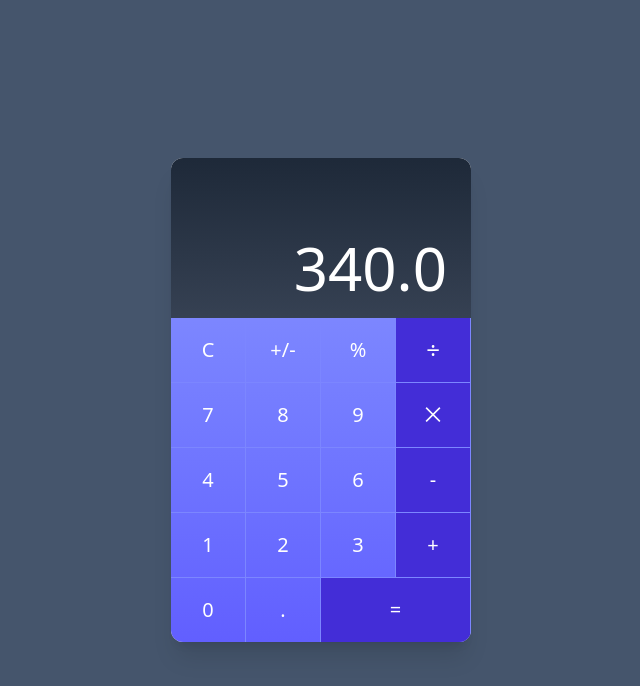
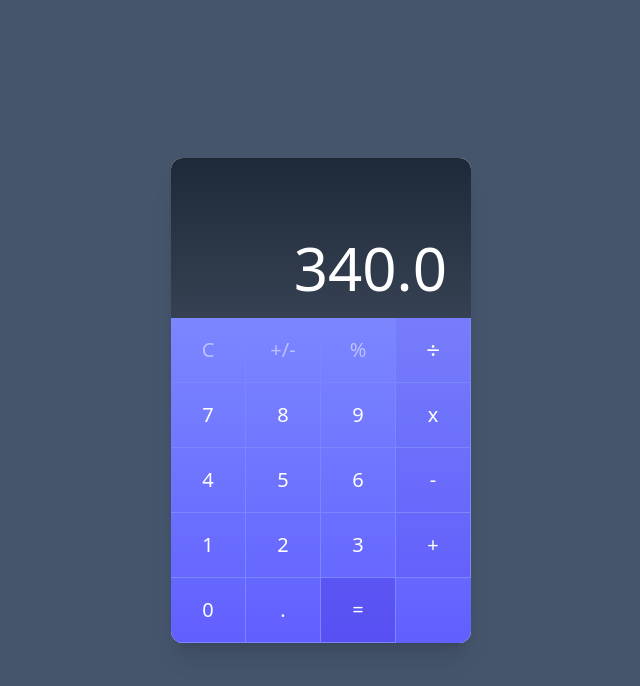
Before and after one commit to PhoenixDwarf/Angular-calculator, an Angular app: page /calculator in a window 1280 px wide. Shown: the top 686 px of the page, without its empty margins (319-959 px from the left). Built offline with nearby package versions, Linux system fonts and the light colour scheme.

Commit message:
feat: refactor calculator button component and update usage in calculator view

```diff
--- /dev/null
+++ b/src/app/calculator/components/calculator-button/calculator-button.css
@@ -0,0 +1,8 @@
+/* This is one way TAILWINDCSS help us applying multiple classes within a custom rule/selector */
+/* For this case, it was not useful since it overrides other classes conditionally applied in the html */
+
+/* @reference "tailwindcss";
+
+button {
+  @apply w-full h-16 outline-none focus:outline-none hover:bg-indigo-700/20 text-white/50 text-xl font-light;
+} */
--- a/src/app/calculator/components/calculator-button/calculator-button.html
+++ b/src/app/calculator/components/calculator-button/calculator-button.html
@@ -1,5 +1,12 @@
 <button
-  class="w-full h-16 outline-none focus:outline-none hover:bg-indigo-700 hover:bg-opacity-20 text-white text-opacity-50 text-xl font-light"
+  class="w-full h-16 outline-none focus:outline-none hover:bg-indigo-700/20 font-light cursor-pointer text-white"
+  [ngClass]="{
+    'text-2xl': division(),
+    'text-xl': !division(),
+    'bg-indigo-700/10': command(),
+    'text-white/50': firstRow() && !division(),
+    'bg-indigo-700/30 hover:bg-indigo-700/40': doubleSize(),
+  }"
 >
   <ng-content />
 </button>
--- a/src/app/calculator/components/calculator-button/calculator-button.ts
+++ b/src/app/calculator/components/calculator-button/calculator-button.ts
@@ -1,11 +1,22 @@
-import { ChangeDetectionStrategy, Component } from '@angular/core';
+import { NgClass } from '@angular/common';
+import { booleanAttribute, ChangeDetectionStrategy, Component, input } from '@angular/core';
 
 @Component({
   selector: 'calculator-button',
-  imports: [],
+  imports: [NgClass],
   templateUrl: './calculator-button.html',
+  styleUrl: './calculator-button.css',
+  // New way of doing host bindings, no need for decorator and additional code!
   host: {
     class: 'w-1/4 border-r border-b border-indigo-400',
+    '[class.w-2/4]': 'doubleSize()',
   },
 })
-export class CalculatorButton {}
+export class CalculatorButton {
+  // booleanAttribute
+  // Transforms a value (typically a string) to a boolean. Intended to be used as a transform function of an input.
+  public command = input(false, { transform: booleanAttribute });
+  public firstRow = input(false, { transform: booleanAttribute });
+  public division = input(false, { transform: booleanAttribute });
+  public doubleSize = input(false, { transform: booleanAttribute });
+}
--- a/src/app/calculator/components/calculator/calculator.html
+++ b/src/app/calculator/components/calculator/calculator.html
@@ -6,136 +6,32 @@
 </div>
 <div class="w-full bg-linear-to-b from-indigo-400 to-indigo-500">
   <div class="flex w-full">
-    <!-- <div class="w-1/4 border-r border-b border-indigo-400">
-      <button
-        class="w-full h-16 outline-none focus:outline-none hover:bg-indigo-700 hover:bg-opacity-20 text-white text-opacity-50 text-xl font-light"
-      >
-        C
-      </button>
-    </div> -->
-    <calculator-button> C </calculator-button>
-    <calculator-button> +/- </calculator-button>
-    <calculator-button> % </calculator-button>
-    <!-- <calculator-button> ÷ </calculator-button> -->
-    <div class="w-1/4 border-r border-b border-indigo-400">
-      <button
-        class="w-full h-16 outline-none focus:outline-none bg-indigo-700 bg-opacity-10 hover:bg-opacity-20 text-white text-2xl font-light"
-      >
-        ÷
-      </button>
-    </div>
+    <calculator-button firstRow> C </calculator-button>
+    <calculator-button firstRow> +/- </calculator-button>
+    <calculator-button firstRow> % </calculator-button>
+    <calculator-button firstRow command division> ÷ </calculator-button>
   </div>
   <div class="flex w-full">
-    <div class="w-1/4 border-r border-b border-indigo-400">
-      <button
-        class="w-full h-16 outline-none focus:outline-none hover:bg-indigo-700 hover:bg-opacity-20 text-white text-xl font-light"
-      >
-        7
-      </button>
-    </div>
-    <div class="w-1/4 border-r border-b border-indigo-400">
-      <button
-        class="w-full h-16 outline-none focus:outline-none hover:bg-indigo-700 hover:bg-opacity-20 text-white text-xl font-light"
-      >
-        8
-      </button>
-    </div>
-    <div class="w-1/4 border-r border-b border-indigo-400">
-      <button
-        class="w-full h-16 outline-none focus:outline-none hover:bg-indigo-700 hover:bg-opacity-20 text-white text-xl font-light"
-      >
-        9
-      </button>
-    </div>
-    <div class="w-1/4 border-r border-b border-indigo-400">
-      <button
-        class="w-full h-16 outline-none focus:outline-none bg-indigo-700 bg-opacity-10 hover:bg-opacity-20 text-white text-xl font-light"
-      >
-        ⨉
-      </button>
-    </div>
+    <calculator-button> 7 </calculator-button>
+    <calculator-button> 8 </calculator-button>
+    <calculator-button> 9 </calculator-button>
+    <calculator-button command> x </calculator-button>
   </div>
   <div class="flex w-full">
-    <div class="w-1/4 border-r border-b border-indigo-400">
-      <button
-        class="w-full h-16 outline-none focus:outline-none hover:bg-indigo-700 hover:bg-opacity-20 text-white text-xl font-light"
-      >
-        4
-      </button>
-    </div>
-    <div class="w-1/4 border-r border-b border-indigo-400">
-      <button
-        class="w-full h-16 outline-none focus:outline-none hover:bg-indigo-700 hover:bg-opacity-20 text-white text-xl font-light"
-      >
-        5
-      </button>
-    </div>
-    <div class="w-1/4 border-r border-b border-indigo-400">
-      <button
-        class="w-full h-16 outline-none focus:outline-none hover:bg-indigo-700 hover:bg-opacity-20 text-white text-xl font-light"
-      >
-        6
-      </button>
-    </div>
-    <div class="w-1/4 border-r border-b border-indigo-400">
-      <button
-        class="w-full h-16 outline-none focus:outline-none bg-indigo-700 bg-opacity-10 hover:bg-opacity-20 text-white text-xl font-light"
-      >
-        -
-      </button>
-    </div>
+    <calculator-button> 4 </calculator-button>
+    <calculator-button> 5 </calculator-button>
+    <calculator-button> 6 </calculator-button>
+    <calculator-button command> - </calculator-button>
   </div>
   <div class="flex w-full">
-    <div class="w-1/4 border-r border-b border-indigo-400">
-      <button
-        class="w-full h-16 outline-none focus:outline-none hover:bg-indigo-700 hover:bg-opacity-20 text-white text-xl font-light"
-      >
-        1
-      </button>
-    </div>
-    <div class="w-1/4 border-r border-b border-indigo-400">
-      <button
-        class="w-full h-16 outline-none focus:outline-none hover:bg-indigo-700 hover:bg-opacity-20 text-white text-xl font-light"
-      >
-        2
-      </button>
-    </div>
-    <div class="w-1/4 border-r border-b border-indigo-400">
-      <button
-        class="w-full h-16 outline-none focus:outline-none hover:bg-indigo-700 hover:bg-opacity-20 text-white text-xl font-light"
-      >
-        3
-      </button>
-    </div>
-    <div class="w-1/4 border-r border-b border-indigo-400">
-      <button
-        class="w-full h-16 outline-none focus:outline-none bg-indigo-700 bg-opacity-10 hover:bg-opacity-20 text-white text-xl font-light"
-      >
-        +
-      </button>
-    </div>
+    <calculator-button> 1 </calculator-button>
+    <calculator-button> 2 </calculator-button>
+    <calculator-button> 3 </calculator-button>
+    <calculator-button command> + </calculator-button>
   </div>
   <div class="flex w-full">
-    <div class="w-1/4 border-r border-indigo-400">
-      <button
-        class="w-full h-16 outline-none focus:outline-none hover:bg-indigo-700 hover:bg-opacity-20 text-white text-xl font-light"
-      >
-        0
-      </button>
-    </div>
-    <div class="w-1/4 border-r border-indigo-400">
-      <button
-        class="w-full h-16 outline-none focus:outline-none hover:bg-indigo-700 hover:bg-opacity-20 text-white text-xl font-light"
-      >
-        .
-      </button>
-    </div>
-    <div class="w-2/4 border-r border-indigo-400">
-      <button
-        class="w-full h-16 outline-none focus:outline-none bg-indigo-700 bg-opacity-30 hover:bg-opacity-40 text-white text-xl font-light"
-      >
-        =
-      </button>
-    </div>
+    <calculator-button> 0 </calculator-button>
+    <calculator-button> . </calculator-button>
+    <calculator-button command doubleSize> = </calculator-button>
   </div>
 </div>
```
